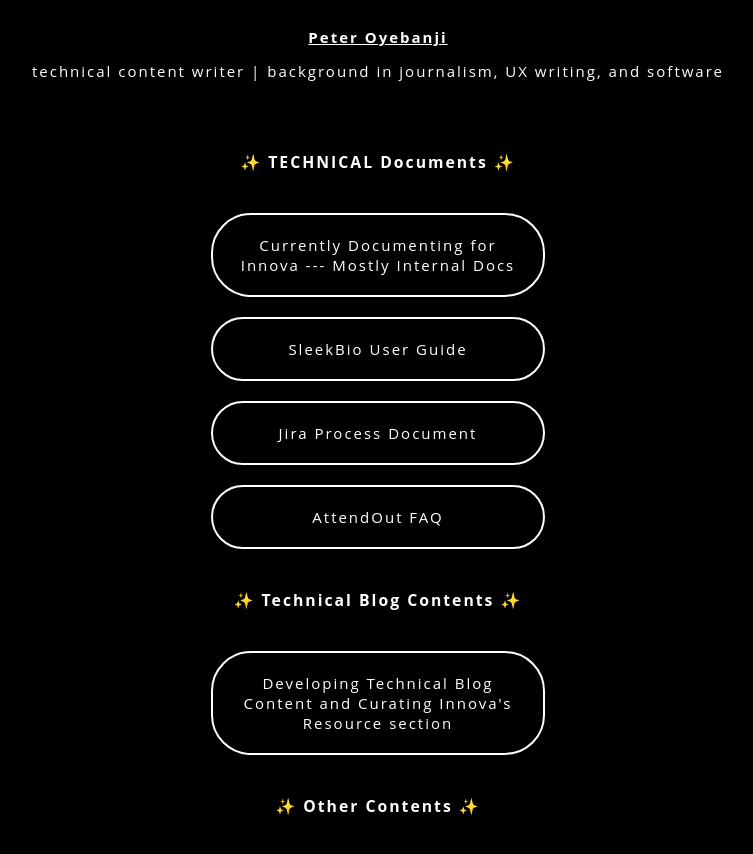
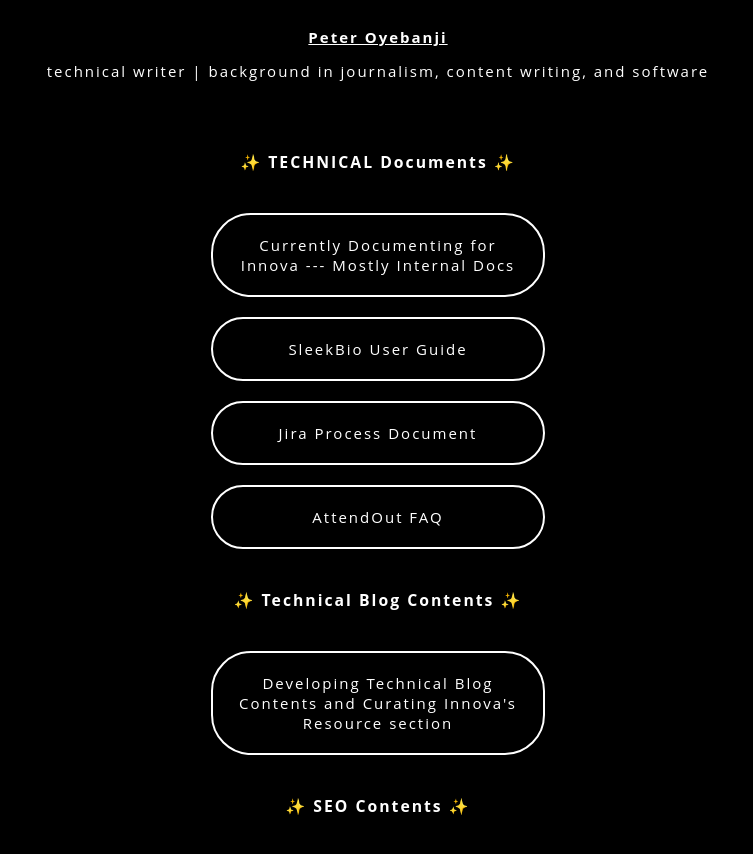
Before and after one commit to PitifulPete/PitifulPete.github.io, a plain HTML site: page index.html in a window 1280 px wide. Shown: the part 204-1058 px from the top of the page, without its empty margins (262-1015 px from the left). Drawn offline with Linux system fonts and the light colour scheme.

Commit message:
Update index.html
Updated headings

```diff
--- a/index.html
+++ b/index.html
@@ -30,7 +30,7 @@
             <!-- Profile name-->
         <h1 class="profile name"><a href="https://www.linkedin.com/in/peter-oyebanji-017227161/"  target="_blank" class="profile name">Peter Oyebanji</a></h1>
         <!-- Profile motto-->
-        <h2 class="profile motto">technical content writer | background in journalism, UX writing, and software</h2>
+        <h2 class="profile motto">technical writer | background in journalism, content writing, and software</h2>
         <!-- Links and Headers-->
         <h2 class="header">✨ TECHNICAL Documents ✨</h2>
             <a href="https://www.weareinnova.ng/" target="_blank" class="links">Currently Documenting for Innova --- Mostly Internal Docs</a>
@@ -38,8 +38,8 @@
             <a href="https://github.com/PitifulPete/jira-process-document" target="_blank" class="links">Jira Process Document</a>
             <a href="https://docs.google.com/document/d/1drDmXUmzDVmkZ6GYQSkXclzh78olRbxa-lUEv0ZdyU8/edit?usp=sharing" target="_blank" class="links">AttendOut FAQ</a>
         <h2 class="header">✨ Technical Blog Contents ✨</h2>
-            <a href="https://www.weareinnova.ng/resources" target="_blank" class="links">Developing Technical Blog Content and Curating Innova's Resource section</a>
-        <h2 class="header">✨ Other Contents ✨</h2>
+            <a href="https://www.weareinnova.ng/resources" target="_blank" class="links">Developing Technical Blog Contents and Curating Innova's Resource section</a>
+        <h2 class="header">✨ SEO Contents ✨</h2>
             <a href="https://midsouthholidaylights.com/permanent-christmas-lights/" target="_blank" class="links">Permanent Christmas Lights</a>
             <a href="https://frenchie.army/french-bulldog-price/" target="_blank" class="links">French Bulldog</a>
             <a href="https://docs.google.com/document/d/1wSYDBIl5Vadb5m9yQZkqpOZQ5jDbJPQ6889WYk6typA/edit?usp=sharing" target="_blank" class="links">Car Lockout Kit</a>
```
